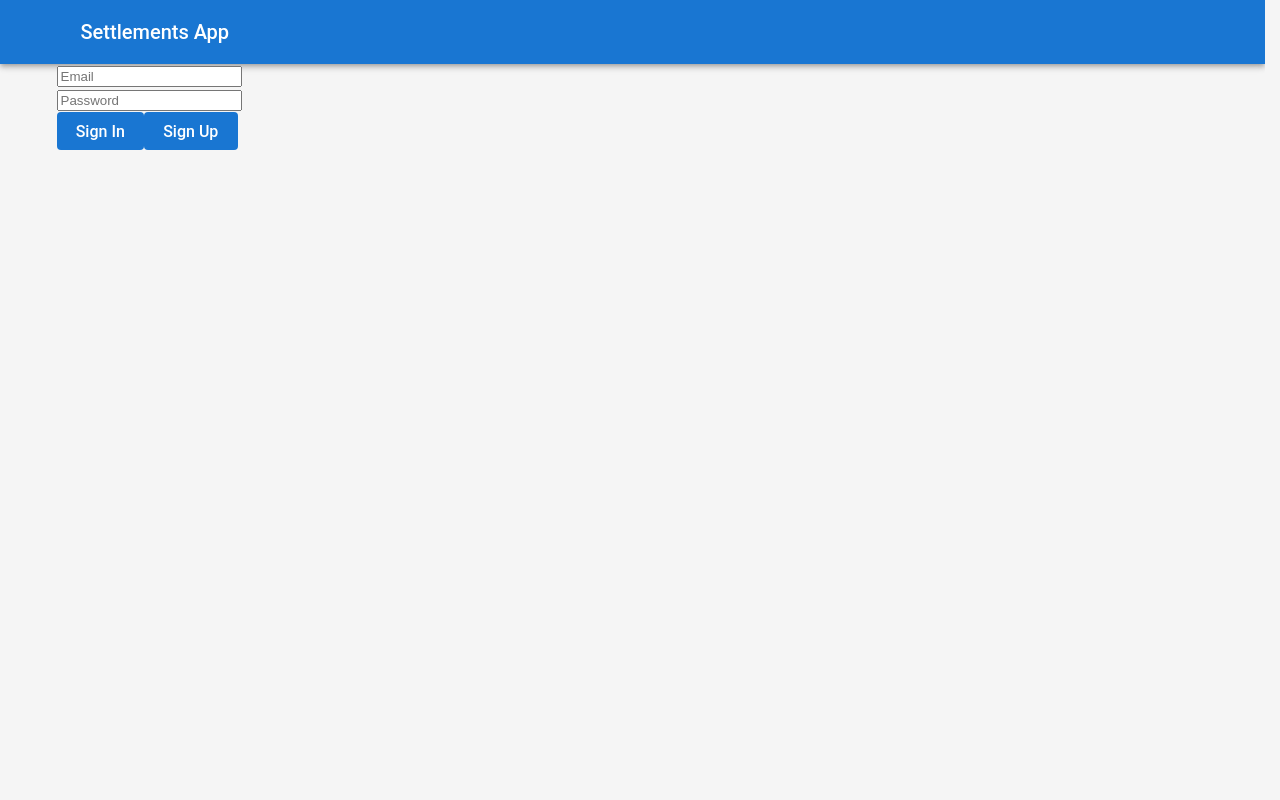
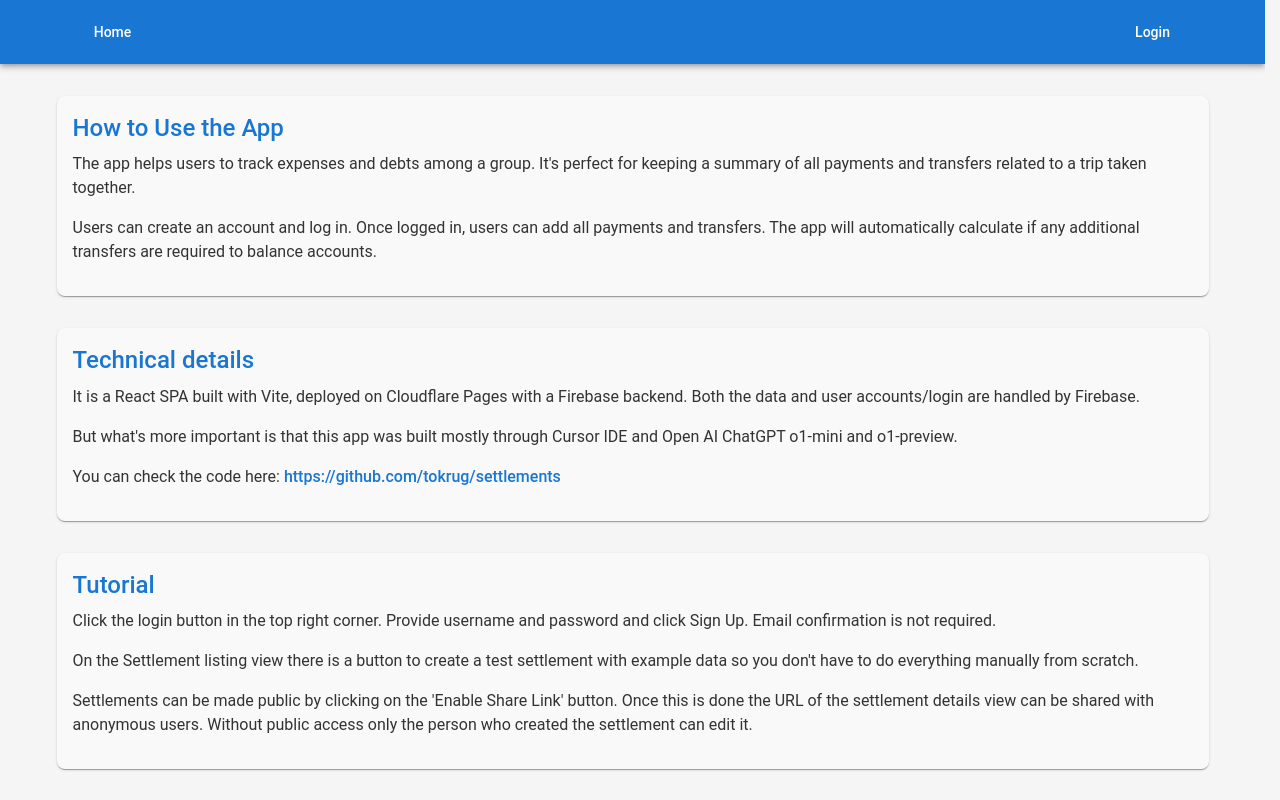
Before and after one commit to tokrug/settlements, a React (Vite) app: page / in a window 1280 px wide. Built offline with nearby package versions, Linux system fonts and the light colour scheme; no server answers.

Commit message:
Added home page. Added new buttons to navbar.

```diff
--- a/src/App.tsx
+++ b/src/App.tsx
@@ -4,7 +4,9 @@ import SettlementsList from './components/listing/SettlementsList';
 import SettlementDetail from './components/details/SettlementDetail';
 import { Container } from '@mui/material';
 import AuthComponent from './components/login/AuthComponent';
-import NavigationBar from './components/NavigationBar';
+import NavigationBar from './components/navigation/NavigationBar';
+import PrivateRoute from './components/navigation/PrivateRoute';
+import HomeComponent from './components/home/HomeComponent';
 
 const App: React.FC = () => {
 
@@ -13,9 +15,12 @@ const App: React.FC = () => {
             <NavigationBar />
             <Container fixed maxWidth="xl" sx={{ width: 1 }}>
                 <Routes>
-                    <Route path="/" element={<AuthComponent />} />
-                    <Route path="/settlements" element={<SettlementsList />} />
+                    <Route path="/" element={<HomeComponent />} />
+                    <Route path="/login" element={<AuthComponent />} />
                     <Route path="/settlements/:id" element={<SettlementDetail />} />
+                    <Route element={<PrivateRoute />}>
+                        <Route path="/settlements" element={<SettlementsList />} />
+                    </Route>
                 </Routes>
             </Container>
         </React.Fragment>
--- a/src/components/NavigationBar.tsx
+++ /dev/null
@@ -1,42 +0,0 @@
-import React from 'react';
-import AppBar from '@mui/material/AppBar';
-import Toolbar from '@mui/material/Toolbar';
-import Button from '@mui/material/Button';
-import Typography from '@mui/material/Typography';
-import { useNavigate } from 'react-router-dom';
-import { auth } from '../firebase';
-import { Container } from '@mui/material';
-import { useUser } from '../context/UserContext';
-
-const NavigationBar: React.FC = () => {
-    const navigate = useNavigate();
-    const { user } = useUser();
-
-    const handleLogout = async () => {
-        try {
-            await auth.signOut();
-            navigate('/');
-        } catch (error) {
-            console.error('Error logging out:', error);
-        }
-    };
-
-    return (
-        <AppBar position="static">
-            <Container fixed maxWidth="xl">
-                <Toolbar>
-                    <Typography variant="h6" component="div" sx={{ flexGrow: 1 }}>
-                        Settlements App
-                    </Typography>
-                    {user && (
-                        <Button color="inherit" onClick={handleLogout}>
-                            Logout
-                        </Button>
-                    )}
-                </Toolbar>
-            </Container>
-        </AppBar>
-    );
-};
-
-export default NavigationBar;
--- /dev/null
+++ b/src/components/home/HomeComponent.tsx
@@ -0,0 +1,65 @@
+import React from 'react';
+import {
+    Typography,
+    Box,
+} from '@mui/material';
+import { useNavigate } from 'react-router-dom';
+import { auth } from '../../firebase';
+
+const HomeComponent: React.FC = () => {
+    const navigate = useNavigate();
+
+    return (
+        <>
+            <Box mt={4} p={2} bgcolor="#f9f9f9" borderRadius={2} boxShadow={1}>
+                <Typography variant="h5" gutterBottom>
+                    How to Use the App
+                </Typography>
+
+                <Typography variant="body1" paragraph>
+                    The app helps users to track expenses and debts among a group. It's perfect for keeping a summary of all payments and transfers related to a trip taken together.
+                </Typography>
+
+                <Typography variant="body1" paragraph>
+                    Users can create an account and log in. Once logged in, users can add all payments and transfers. The app will automatically calculate if any additional transfers are required to balance accounts.
+                </Typography>
+            </Box>
+
+            <Box mt={4} p={2} bgcolor="#f9f9f9" borderRadius={2} boxShadow={1}>
+                <Typography variant="h5" gutterBottom>
+                    Technical details
+                </Typography>
+
+                <Typography variant="body1" paragraph>
+                    It is a React SPA built with Vite, deployed on Cloudflare Pages with a Firebase backend. Both the data and user accounts/login are handled by Firebase.
+                </Typography>
+
+                <Typography variant="body1" paragraph>
+                    But what's more important is that this app was built mostly through Cursor IDE and Open AI ChatGPT o1-mini and o1-preview.
+                </Typography>
+                <Typography variant="body1" paragraph>
+                    You can check the code here: <a href="https://github.com/tokrug/settlements">https://github.com/tokrug/settlements</a>
+                </Typography>
+            </Box>
+
+            <Box mt={4} p={2} bgcolor="#f9f9f9" borderRadius={2} boxShadow={1}>
+                <Typography variant="h5" gutterBottom>
+                    Tutorial
+                </Typography>
+
+                <Typography variant="body1" paragraph>
+                    Click the login button in the top right corner. Provide username and password and click Sign Up. Email confirmation is not required.
+                </Typography>
+
+                <Typography variant="body1" paragraph>
+                    On the Settlement listing view there is a button to create a test settlement with example data so you don't have to do everything manually from scratch.
+                </Typography>
+                <Typography variant="body1" paragraph>
+                    Settlements can be made public by clicking on the 'Enable Share Link' button. Once this is done the URL of the settlement details view can be shared with anonymous users. Without public access only the person who created the settlement can edit it.
+                </Typography>
+            </Box>
+        </>
+    );
+};
+
+export default HomeComponent;
--- a/src/components/listing/SettlementsList.tsx
+++ b/src/components/listing/SettlementsList.tsx
@@ -135,7 +135,18 @@ const SettlementsList: React.FC = () => {
                         value={title}
                         onChange={(e) => setTitle(e.target.value)}
                     />
-
+                    <TextField
+                        select
+                        label="Currency"
+                        value={selectedCurrency}
+                        onChange={(e) => setSelectedCurrency(e.target.value)} // Update selected currency
+                    >
+                        {Object.values(currencies).map((currency) => (
+                            <MenuItem key={currency.code} value={currency.code}>
+                                {currency.symbol} {currency.code}
+                            </MenuItem>
+                        ))}
+                    </TextField>
                     <Typography variant="h6">Participants</Typography>
                     {participants.map((p) => (
                         <Typography key={p.id}>{p.name}</Typography>
@@ -160,18 +171,6 @@ const SettlementsList: React.FC = () => {
                     >
                         Add Participant
                     </Button>
-                    <TextField
-                        select
-                        label="Currency"
-                        value={selectedCurrency}
-                        onChange={(e) => setSelectedCurrency(e.target.value)} // Update selected currency
-                    >
-                        {Object.values(currencies).map((currency) => (
-                            <MenuItem key={currency.code} value={currency.code}>
-                                {currency.symbol} {currency.code}
-                            </MenuItem>
-                        ))}
-                    </TextField>
                 </DialogContent>
                 <DialogActions>
                     <Button onClick={() => setOpen(false)}>Cancel</Button>
--- /dev/null
+++ b/src/components/navigation/NavigationBar.tsx
@@ -0,0 +1,61 @@
+import React from 'react';
+import AppBar from '@mui/material/AppBar';
+import Toolbar from '@mui/material/Toolbar';
+import Button from '@mui/material/Button';
+import Typography from '@mui/material/Typography';
+import { Link, useNavigate } from 'react-router-dom';
+import { auth } from '../../firebase';
+import { Box, Container } from '@mui/material';
+import { useUser } from '../../context/UserContext';
+
+const NavigationBar: React.FC = () => {
+    const navigate = useNavigate();
+    const { user } = useUser();
+
+    const handleLogout = async () => {
+        try {
+            await auth.signOut();
+            navigate('/');
+        } catch (error) {
+            console.error('Error logging out:', error);
+        }
+    };
+
+    return (
+        <AppBar position="static">
+            <Container fixed maxWidth="xl">
+                <Toolbar>
+                    <Button
+                            color="inherit"
+                            onClick={() => navigate('/')}
+                            sx={{ marginRight: 2 }}
+                        >
+                        Home
+                    </Button>
+                    {user && (
+                        <Button
+                        color="inherit"
+                        onClick={() => navigate('/settlements')}
+                        sx={{ marginRight: 2 }}
+                    >
+                        Settlements
+                    </Button>
+                    )}
+                    <Box sx={{ flexGrow: 1 }} />
+                    {user && (
+                        <Button color="inherit" onClick={handleLogout}>
+                            Logout
+                        </Button>
+                    )}
+                    {!user && (
+                        <Button color="inherit" onClick={() => navigate('/login')}>
+                            Login
+                        </Button>
+                    )}
+                </Toolbar>
+            </Container>
+        </AppBar>
+    );
+};
+
+export default NavigationBar;
--- /dev/null
+++ b/src/components/navigation/PrivateRoute.tsx
@@ -0,0 +1,18 @@
+// src/PrivateRoute.tsx
+import React, { useContext } from 'react';
+import { Navigate, Outlet, useLocation } from 'react-router-dom';
+import { useUser } from '../../context/UserContext';
+
+const PrivateRoute: React.FC = () => {
+  const { user } = useUser();
+  const location = useLocation();
+
+  // If the user is authenticated, render the child routes. Otherwise, redirect to login.
+  return user ? (
+    <Outlet />
+  ) : (
+    <Navigate to="/" replace state={{ from: location }} />
+  );
+};
+
+export default PrivateRoute;
```
